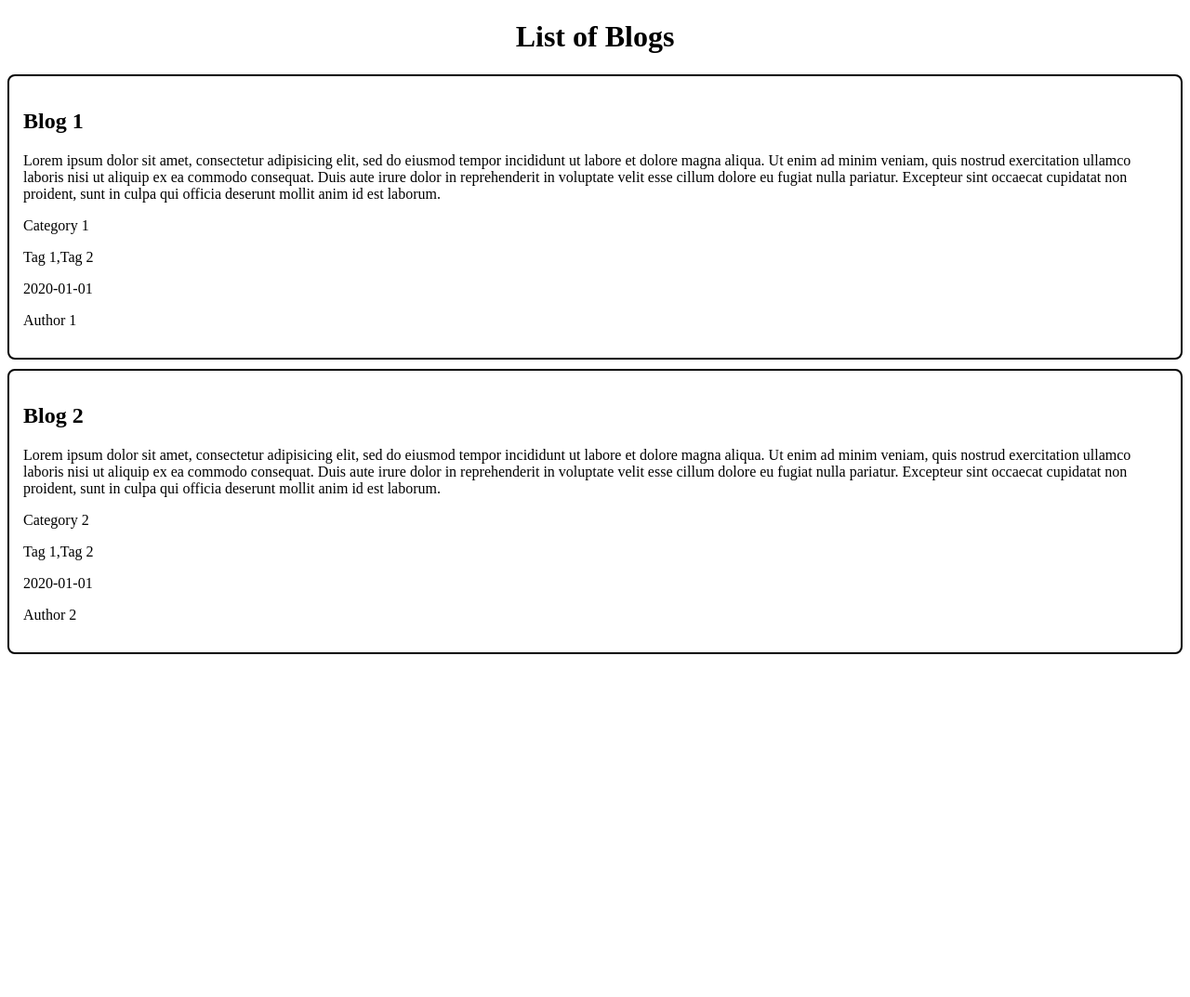
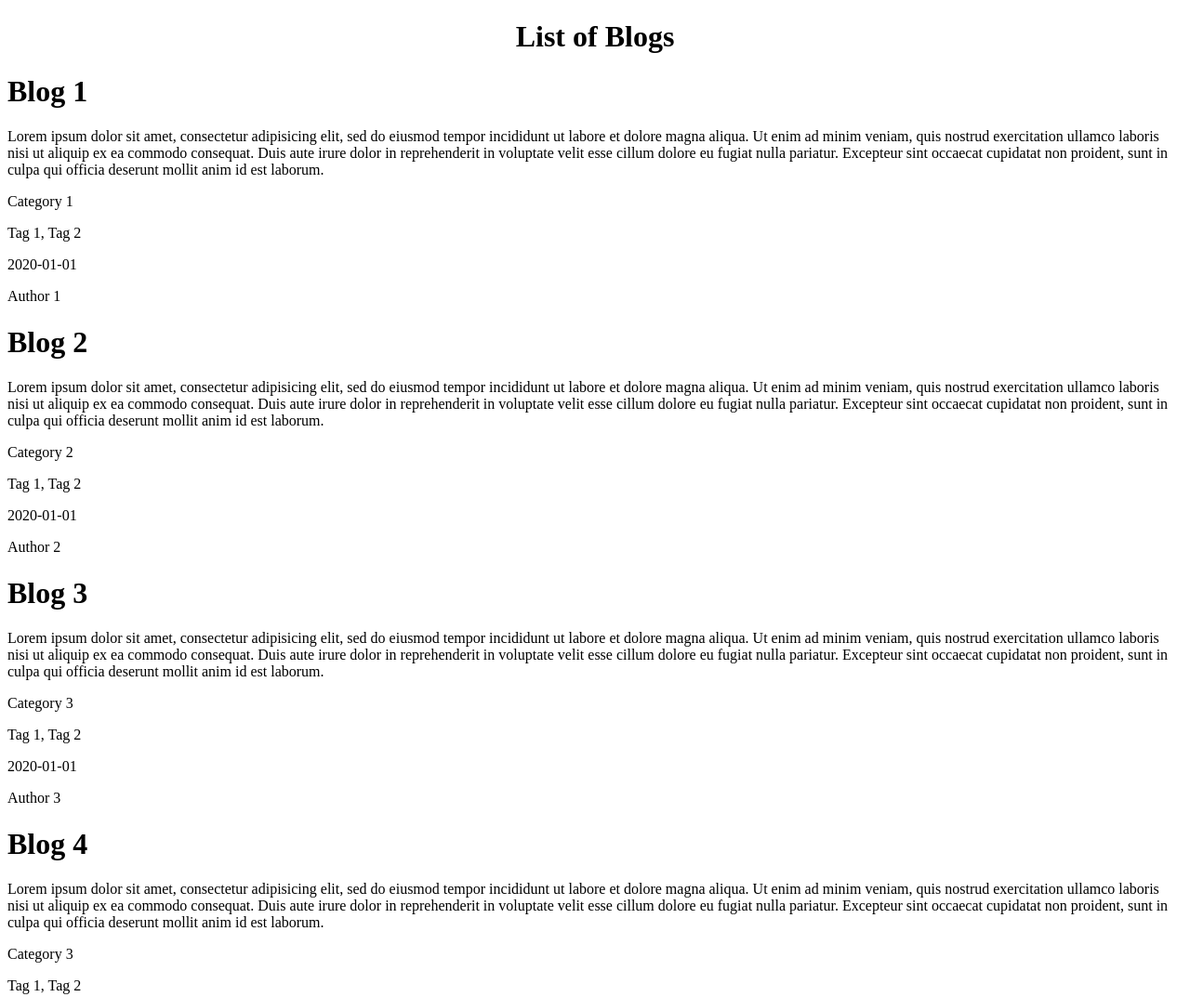
Before and after one commit to anantamishra/cctbim77, a plain HTML site: page index.html in a window 1280 px wide. Shown: the top 1073 px of the page at 93% size. Before the commit the page ends 800 px from the top, so only its background shows below. Drawn offline with Linux system fonts and the light colour scheme.

Commit message:
blogs added dynamically in html using  forEach loop

```diff
--- a/index.html
+++ b/index.html
@@ -11,28 +11,10 @@
 <body>
     <div>
         <h1 style="display: flex; justify-content: center;">List of Blogs</h1>
-        <div style="display: flex; gap: 10px; flex-direction: column;">
-            <div style="border:solid 2px black; padding:15px; border-radius: 8px;">
-                <h2 id="title"></h2>
-                <p id="content"></p>
-                <p id="category"> </p>
-                <p id="tags"> </p>
-                <p id="date"></p>
-                <p id="author"> </p>
     </div>
-            <div style="border:solid 2px black; padding:15px; border-radius: 8px;">
-                <h2 id="title1"></h2>
-                <p id="content1"></p>
-                <p id="category1"> </p>
-                <p id="tags1"> </p>
-                <p id="date1"></p>
-                <p id="author1"> </p>
-            </div>
-        </div>
-    </div>
-</body>
 
     <script>
+        document.addEventListener('DOMContentLoaded', function () {
             const blogs = [
                 {
                     "title": 'Blog 1',
@@ -41,7 +23,6 @@
                     "tags": ['Tag 1', 'Tag 2'],
                     "date": '2020-01-01',
                     "author": 'Author 1',
-
                 },
                 {
                     "title": 'Blog 2',
@@ -50,33 +31,60 @@
                     "tags": ['Tag 1', 'Tag 2'],
                     "date": '2020-01-01',
                     "author": 'Author 2',
-
                 },
                 {
-            "title": 'Blog 2',
+                    "title": 'Blog 3',
                     "content": 'Lorem ipsum dolor sit amet, consectetur adipisicing elit, sed do eiusmod tempor incididunt ut labore et dolore magna aliqua. Ut enim ad minim veniam, quis nostrud exercitation ullamco laboris nisi ut aliquip ex ea commodo consequat. Duis aute irure dolor in reprehenderit in voluptate velit esse cillum dolore eu fugiat nulla pariatur. Excepteur sint occaecat cupidatat non proident, sunt in culpa qui officia deserunt mollit anim id est laborum.',
-            "category": 'Category 2',
+                    "category": 'Category 3',
                     "tags": ['Tag 1', 'Tag 2'],
                     "date": '2020-01-01',
-            "author": 'Author 2',
+                    "author": 'Author 3',
+                },
+                {
+                    "title": 'Blog 4',
+                    "content": 'Lorem ipsum dolor sit amet, consectetur adipisicing elit, sed do eiusmod tempor incididunt ut labore et dolore magna aliqua. Ut enim ad minim veniam, quis nostrud exercitation ullamco laboris nisi ut aliquip ex ea commodo consequat. Duis aute irure dolor in reprehenderit in voluptate velit esse cillum dolore eu fugiat nulla pariatur. Excepteur sint occaecat cupidatat non proident, sunt in culpa qui officia deserunt mollit anim id est laborum.',
+                    "category": 'Category 3',
+                    "tags": ['Tag 1', 'Tag 2'],
+                    "date": '2020-01-01',
+                    "author": 'Author 3',
+                }
+            ];
 
-        }
-    ]
+            const blogContainer = document.createElement('div');
 
-    document.getElementById('title').innerHTML = blogs[0].title;
-    document.getElementById('content').innerHTML = blogs[0].content;
-    document.getElementById('category').innerHTML = blogs[0].category;
-    document.getElementById('tags').innerHTML = blogs[0].tags;
-    document.getElementById('author').innerHTML = blogs[0].author;
-    document.getElementById('date').innerHTML = blogs[0].date;
+            blogs.forEach(blog => {
+                const blogDiv = document.createElement('div');
+                const title = document.createElement('h1');
+                const content = document.createElement('p');
+                const category = document.createElement('p');
+                const tags = document.createElement('p');
+                const date = document.createElement('p');
+                const author = document.createElement('p');
 
+                title.innerHTML = blog.title;
+                content.innerHTML = blog.content;
+                category.innerHTML = blog.category;
+                tags.innerHTML = blog.tags.join(', '); // Join tags into a string
+                date.innerHTML = blog.date;
+                author.innerHTML = blog.author;
 
-    document.getElementById('title1').innerHTML = blogs[1].title;
-    document.getElementById('content1').innerHTML = blogs[1].content;
-    document.getElementById('category1').innerHTML = blogs[1].category;
-    document.getElementById('tags1').innerHTML = blogs[1].tags;
-    document.getElementById('author1').innerHTML = blogs[1].author;
-    document.getElementById('date1').innerHTML = blogs[1].date;
+                // Append elements to blogDiv
+                blogDiv.appendChild(title);
+                blogDiv.appendChild(content);
+                blogDiv.appendChild(category);
+                blogDiv.appendChild(tags);
+                blogDiv.appendChild(date);
+                blogDiv.appendChild(author);
+
+                // Append blogDiv to blogContainer
+                blogContainer.appendChild(blogDiv);
+            });
+
+            // Append blogContainer to the body
+            document.body.appendChild(blogContainer);
+        });
     </script>
 
+</body>
+
 </html>
```
Lines whose indentation alone changed are shown as unchanged.
